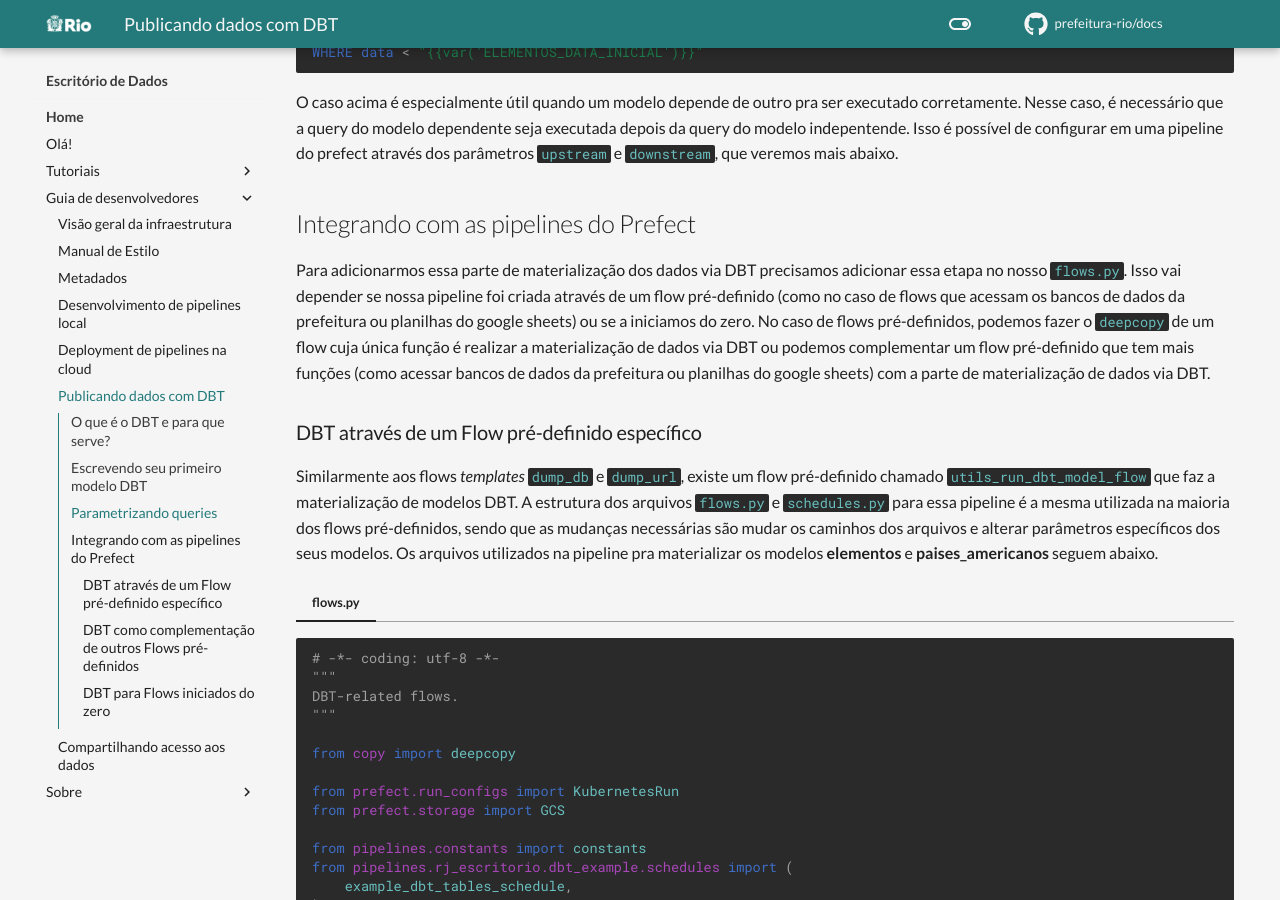
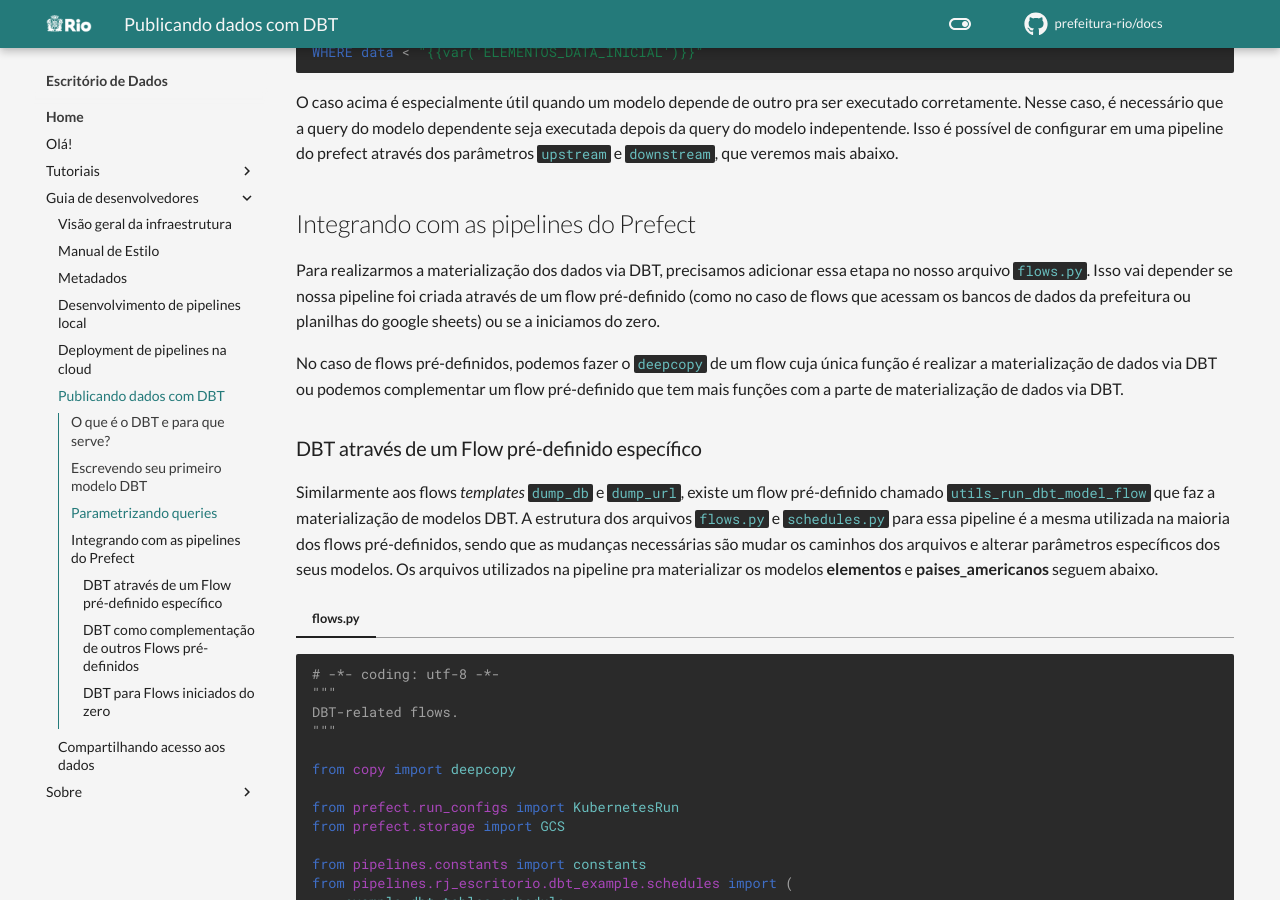
Before and after one commit to prefeitura-rio/docs, an MkDocs documentation site: the page built from docs/guia-desenvolvedores/dbt.md, in a window 1280 px wide and 900 px high, scrolled down 5488 px. Built offline with MkDocs 1.6.1 and Material for MkDocs 9.7.7, drawn with Linux system fonts in a browser that asks for light colours; comment, search, counter and statistics services are not loaded; some of the changed text lies outside the part shown.

Commit message:
ajustando texto

```diff
--- a/docs/guia-desenvolvedores/dbt.md
+++ b/docs/guia-desenvolvedores/dbt.md
@@ -204,7 +204,9 @@ O caso acima é especialmente útil quando um modelo depende de outro pra ser ex
 
 ## Integrando com as pipelines do Prefect
 
-Para adicionarmos essa parte de materialização dos dados via DBT precisamos adicionar essa etapa no nosso `flows.py`. Isso vai depender se nossa pipeline foi criada através de um flow pré-definido (como no caso de flows que acessam os bancos de dados da prefeitura ou planilhas do google sheets) ou se a iniciamos do zero. No caso de flows pré-definidos, podemos fazer o `deepcopy` de um flow cuja única função é realizar a materialização de dados via DBT ou podemos complementar um flow pré-definido que tem mais funções (como acessar bancos de dados da prefeitura ou planilhas do google sheets) com a parte de materialização de dados via DBT.
+Para realizarmos a materialização dos dados via DBT, precisamos adicionar essa etapa no nosso arquivo `flows.py`. Isso vai depender se nossa pipeline foi criada através de um flow pré-definido (como no caso de flows que acessam os bancos de dados da prefeitura ou planilhas do google sheets) ou se a iniciamos do zero.
+
+No caso de flows pré-definidos, podemos fazer o `deepcopy` de um flow cuja única função é realizar a materialização de dados via DBT ou podemos complementar um flow pré-definido que tem mais funções com a parte de materialização de dados via DBT.
 
 ### DBT através de um Flow pré-definido específico
 
```
Also changed, not shown: other parts of docs/guia-desenvolvedores/dbt.md (+1 -1 lines).
